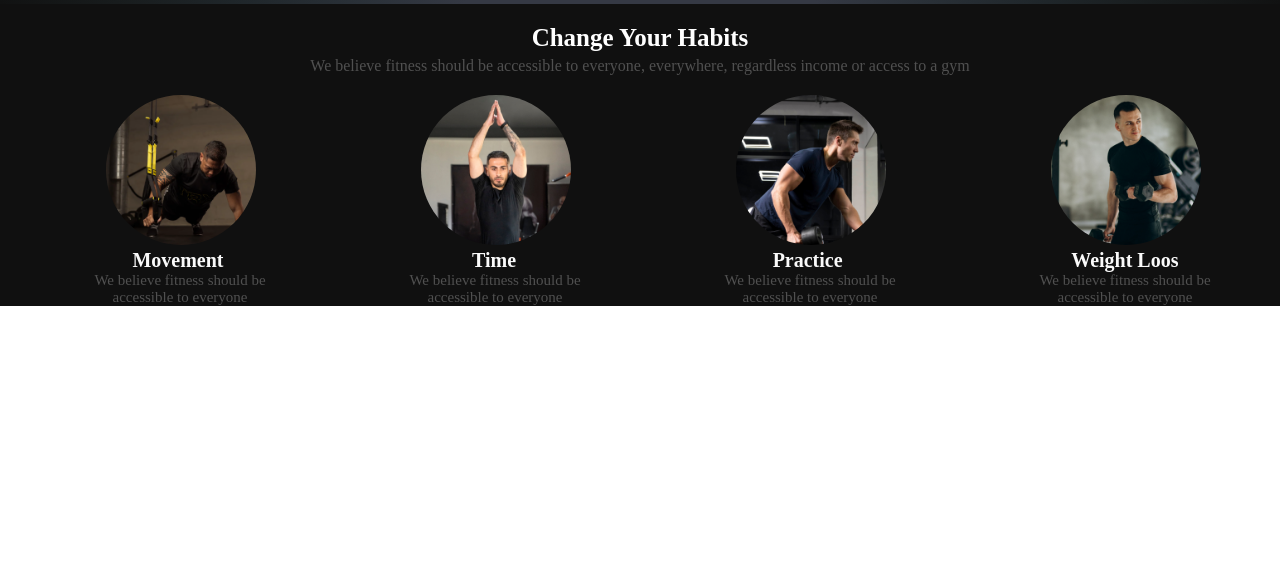
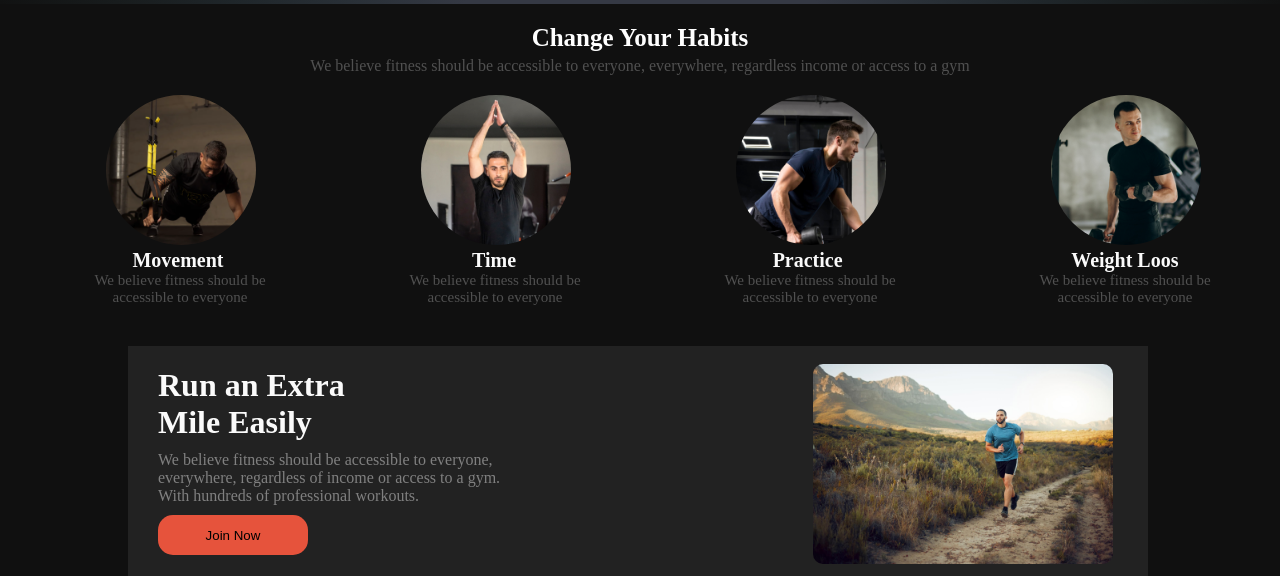
Before and after one commit to Shajid-Hasan/programming-hero-assignment-2, a plain HTML site: page index.html in a window 1280 px wide. Shown: the part 566-1142 px from the top of the page. Before the commit the page ends 872 px from the top, so only its background shows below. Drawn offline with Linux system fonts and the light colour scheme; a web font is replaced by a local one.

Commit message:
added new code

```diff
--- a/index.html
+++ b/index.html
@@ -55,7 +55,7 @@
         </div>
     </header>
 
-    <main id="baggraund">
+    <main id="background">
         <section>
             <div>
                 <h3 class="habit-title">Change Your Habits</h3>
@@ -85,6 +85,17 @@
                 <p class="description4">We believe fitness should be accessible to everyone</p>
             </div>
         </div>
+
+        <div class="display-flex container3">
+            <div class="extra-mile">
+                <h3 class="title5">Run an Extra Mile Easily</h3>
+                <p class="description5">We believe fitness should be accessible to everyone, everywhere, regardless of income or access to a gym. With hundreds of professional workouts.</p>
+                <button class="btn5">Join Now</button>
+            </div>
+            <div>
+                <img class="run-image" src="images/run.jpg" alt="">
+            </div>
+        </div>
     </main>
 
     <footer>
--- a/style.css
+++ b/style.css
@@ -210,7 +210,7 @@
 
 }
 
-#baggraund{
+#background{
     background-color: #101010;
 
 }
@@ -323,3 +323,54 @@
     text-align: center;
     margin-left: 5px;
 }
+
+.container3{
+    height: 170px;
+    width: 75%;
+    margin-top: 40px;
+    margin-left: 10%;
+    padding: 30px;
+    align-items: center;
+    background-color: #222222;
+    /* border: 1px solid rgb(88, 26, 26); */
+}
+
+.extra-mile{
+    margin-bottom: 0px;
+    /* border: 1px solid red; */
+}
+
+.title5{
+    color: #FAFAFA;
+    /* margin-bottom: 100px; */
+    /* border: 1px solid red; */
+    width: 190px;
+    font-size: 2rem;
+
+}
+
+.description5{
+    width: 23rem;
+    color: #808080;
+    margin-top: 10px;
+    /* margin-bottom: -200px; */
+}
+
+.btn5{
+    background-color: #E6533C;
+    height: 40px;
+    width: 150px;
+    border: none;
+    border-radius: 15px;
+    margin-top: 10px;
+}
+
+.run-image{
+    height: 200px;
+    width: 300px;
+    margin-top: 10px;
+    margin-right: 5px;
+    /* scale: 1.0; */
+    border-radius: 10px;
+
+}
```
